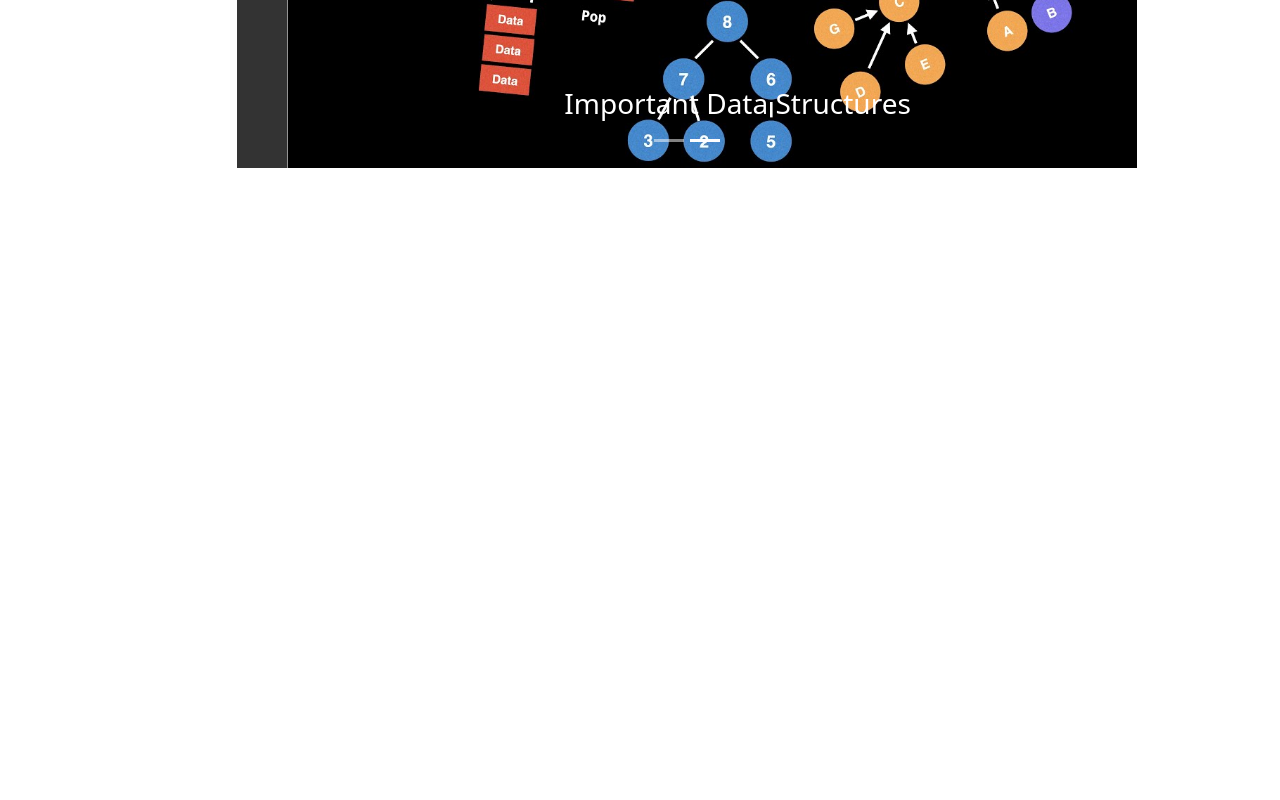
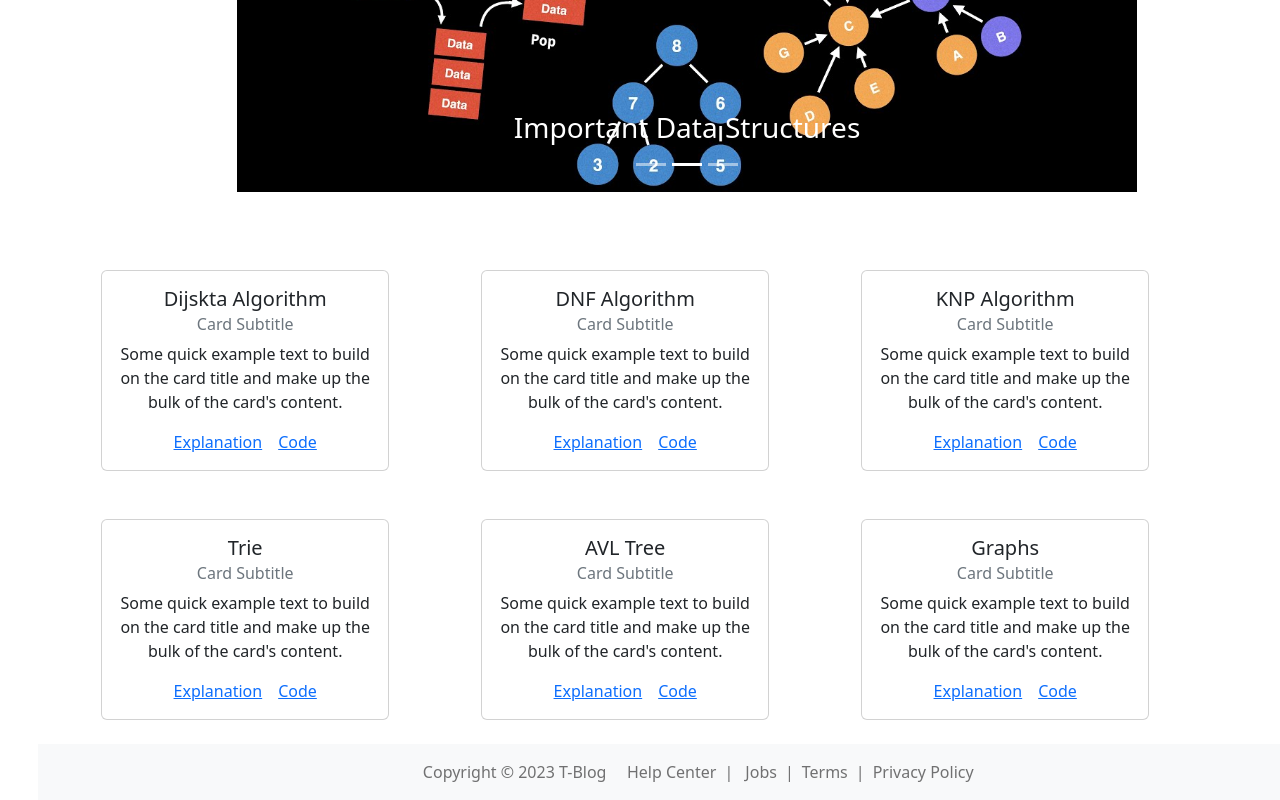
Before and after one commit to skileddeveloperbhardwaj/tech-blog, a React (Create React App) app in the folder tblog-ui/: page / in a window 1280 px wide. Shown: the part 394-1194 px from the top of the page. Before the commit the page ends 800 px from the top, so only its background shows below. Built offline with nearby package versions, Linux system fonts and the light colour scheme.

Commit message:
First Page

```diff
--- a/tblog-ui/package.json
+++ b/tblog-ui/package.json
@@ -1,6 +1,7 @@
 {
   "name": "tblog-ui",
   "version": "0.1.0",
+  "homepage": "https://skileddeveloperbhardwaj.github.io/tech-blog",
   "private": true,
   "dependencies": {
     "@testing-library/jest-dom": "^5.16.5",
--- a/tblog-ui/src/App.js
+++ b/tblog-ui/src/App.js
@@ -1,23 +1,23 @@
 import logo from './logo.svg';
 import './App.css';
+import NavigationBar from './front_page/NavigationBar';
+import CarouselSlides from './front_page/CarouselSlides';
+import TopicsGuide from './front_page/TopicsGrid';
+import DataStructuresTopicsGrid from './front_page/DataStructuresTopicsGrid';
+import Footer from './front_page/Footer';
 
 function App() {
   return (
-    <div className="App">
-      <header className="App-header">
-        <img src={logo} className="App-logo" alt="logo" />
-        <p>
-          Edit <code>src/App.js</code> and save to reload.
-        </p>
-        <a
-          className="App-link"
-          href="https://reactjs.org"
-          target="_blank"
-          rel="noopener noreferrer"
-        >
-          Learn React
-        </a>
-      </header>
+    <div style={{marginLeft: '3%'}} className='App'>
+      <NavigationBar />
+      <br></br>
+      <CarouselSlides/>
+      <br></br><br></br><br></br><br></br><br></br><br></br><br></br><br></br><br></br><br></br><br></br><br></br><br></br><br></br><br></br><br></br>
+      <TopicsGuide/>
+      <br></br><br></br>
+      <DataStructuresTopicsGrid/>
+      <br></br>
+      <Footer/>
     </div>
   );
 }
--- a/tblog-ui/src/front_page/CarouselSlides.js
+++ b/tblog-ui/src/front_page/CarouselSlides.js
@@ -3,6 +3,7 @@ import Carousel from 'react-bootstrap/Carousel';
 import 'bootstrap/dist/css/bootstrap.min.css';
 import firstSlide from '../img/firstSlide.png';
 import secondSlide from '../img/secondSlide.jpg';
+import thirdSlide from '../img/thirdSlide.jpg';
 
 class CarouselSlides extends React.Component {
     constructor(props) {
@@ -11,7 +12,7 @@ class CarouselSlides extends React.Component {
 
     render() {
         return (
-            <div style={{width:'900px', height:'200px', marginLeft:'16%'}}>
+            <div style={{ width: '900px', height: '200px', marginLeft: '16%' }}>
                 <Carousel>
                     <Carousel.Item>
                         <img
@@ -33,6 +34,17 @@ class CarouselSlides extends React.Component {
                             <h3>Important Data Structures</h3>
                         </Carousel.Caption>
                     </Carousel.Item>
+                    <Carousel.Item>
+                        <img
+                            className="d-block w-100"
+                            src={thirdSlide}
+                            alt="Third slide"
+                            style={{height:'506px'}}
+                        />
+                        <Carousel.Caption>
+                            <h3>Machine Learning</h3>
+                        </Carousel.Caption>
+                    </Carousel.Item>
                 </Carousel>
             </div>
         );
--- /dev/null
+++ b/tblog-ui/src/front_page/DataStructuresTopicsGrid.js
@@ -0,0 +1,57 @@
+import Container from 'react-bootstrap/Container';
+import Row from 'react-bootstrap/Row';
+import Col from 'react-bootstrap/Col';
+import Card from 'react-bootstrap/Card';
+
+function DataStructuresTopicsGrid(props) {
+    return (
+        <Container>
+            <Row>
+                <Col xs>
+                    <Card style={{ width: '18rem' }}>
+                        <Card.Body>
+                            <Card.Title>Trie</Card.Title>
+                            <Card.Subtitle className="mb-2 text-muted">Card Subtitle</Card.Subtitle>
+                            <Card.Text>
+                                Some quick example text to build on the card title and make up the
+                                bulk of the card's content.
+                            </Card.Text>
+                            <Card.Link href="#">Explanation</Card.Link>
+                            <Card.Link href="#">Code</Card.Link>
+                        </Card.Body>
+                    </Card>
+                </Col>
+                <Col xs={{ order: 12 }}>
+                    <Card style={{ width: '18rem' }}>
+                        <Card.Body>
+                            <Card.Title>AVL Tree</Card.Title>
+                            <Card.Subtitle className="mb-2 text-muted">Card Subtitle</Card.Subtitle>
+                            <Card.Text>
+                                Some quick example text to build on the card title and make up the
+                                bulk of the card's content.
+                            </Card.Text>
+                            <Card.Link href="#">Explanation</Card.Link>
+                            <Card.Link href="#">Code</Card.Link>
+                        </Card.Body>
+                    </Card>
+                </Col>
+                <Col xs={{ order: 1 }}>
+                    <Card style={{ width: '18rem' }}>
+                        <Card.Body>
+                            <Card.Title>Graphs</Card.Title>
+                            <Card.Subtitle className="mb-2 text-muted">Card Subtitle</Card.Subtitle>
+                            <Card.Text>
+                                Some quick example text to build on the card title and make up the
+                                bulk of the card's content.
+                            </Card.Text>
+                            <Card.Link href="#">Explanation</Card.Link>
+                            <Card.Link href="#">Code</Card.Link>
+                        </Card.Body>
+                    </Card>
+                </Col>
+            </Row>
+        </Container>
+    );
+}
+
+export default DataStructuresTopicsGrid;
--- /dev/null
+++ b/tblog-ui/src/front_page/Footer.js
@@ -0,0 +1,43 @@
+import React from "react";
+import Container from 'react-bootstrap/Container';
+import Nav from 'react-bootstrap/Nav';
+import Navbar from 'react-bootstrap/Navbar';
+
+class Footer extends React.Component {
+    constructor(props) {
+        super(props);
+    }
+
+    render() {
+        return (
+            <>
+                <Navbar bg="light" variant="secondary">
+                    <Container style={{ marginLeft: '30%' }}>
+                        <Nav className="me-auto">
+                            <Navbar.Text>
+                                Copyright © 2023 T-Blog {' '}&nbsp;&nbsp;
+                            </Navbar.Text>
+                            <Navbar.Text>
+                                {"  "}
+                            </Navbar.Text>
+                            <Nav.Link href="#home">{' '}Help Center</Nav.Link>
+                            <Navbar.Text>
+                                |&nbsp;
+                            </Navbar.Text>
+                            <Nav.Link href="#features">{' '}Jobs</Nav.Link>
+                            <Navbar.Text>
+                                |
+                            </Navbar.Text>
+                            <Nav.Link href="#pricing">{' '}Terms</Nav.Link>
+                            <Navbar.Text>
+                                |
+                            </Navbar.Text>
+                            <Nav.Link href="#pricing">{' '}Privacy Policy</Nav.Link>
+                        </Nav>
+                    </Container>
+                </Navbar>
+            </>)
+    }
+}
+
+export default Footer;
--- a/tblog-ui/src/front_page/NavigationBar.js
+++ b/tblog-ui/src/front_page/NavigationBar.js
@@ -14,7 +14,7 @@ class NavigationBar extends React.Component {
 
     render() {
         return (
-            <Navbar bg="light" expand="lg">
+            <Navbar bg="info" expand="lg">
               <Container fluid>
                 <Navbar.Brand href="#">T-Blog</Navbar.Brand>
                 <Navbar.Toggle aria-controls="navbarScroll" />
@@ -25,6 +25,8 @@ class NavigationBar extends React.Component {
                     navbarScroll
                   >
                     <Nav.Link href="#action1">Home</Nav.Link>
+                    <Nav.Link href="#action2">Problems</Nav.Link>
+                    <Nav.Link href="#action2">Data Structures</Nav.Link>
                     <Nav.Link href="#action2">Hot Topics</Nav.Link>
                     <NavDropdown title="About" id="navbarScrollingDropdown">
                       <NavDropdown.Item href="#action3">Contact US</NavDropdown.Item>
--- /dev/null
+++ b/tblog-ui/src/front_page/TopicsGrid.js
@@ -0,0 +1,57 @@
+import Container from 'react-bootstrap/Container';
+import Row from 'react-bootstrap/Row';
+import Col from 'react-bootstrap/Col';
+import Card from 'react-bootstrap/Card';
+
+function TopicsGuide(props) {
+    return (
+        <Container>
+            <Row>
+                <Col xs>
+                    <Card style={{ width: '18rem' }}>
+                        <Card.Body>
+                            <Card.Title>Dijskta Algorithm</Card.Title>
+                            <Card.Subtitle className="mb-2 text-muted">Card Subtitle</Card.Subtitle>
+                            <Card.Text>
+                                Some quick example text to build on the card title and make up the
+                                bulk of the card's content.
+                            </Card.Text>
+                            <Card.Link href="#">Explanation</Card.Link>
+                            <Card.Link href="#">Code</Card.Link>
+                        </Card.Body>
+                    </Card>
+                </Col>
+                <Col xs={{ order: 12 }}>
+                    <Card style={{ width: '18rem' }}>
+                        <Card.Body>
+                            <Card.Title>DNF Algorithm</Card.Title>
+                            <Card.Subtitle className="mb-2 text-muted">Card Subtitle</Card.Subtitle>
+                            <Card.Text>
+                                Some quick example text to build on the card title and make up the
+                                bulk of the card's content.
+                            </Card.Text>
+                            <Card.Link href="#">Explanation</Card.Link>
+                            <Card.Link href="#">Code</Card.Link>
+                        </Card.Body>
+                    </Card>
+                </Col>
+                <Col xs={{ order: 1 }}>
+                    <Card style={{ width: '18rem' }}>
+                        <Card.Body>
+                            <Card.Title>KNP Algorithm</Card.Title>
+                            <Card.Subtitle className="mb-2 text-muted">Card Subtitle</Card.Subtitle>
+                            <Card.Text>
+                                Some quick example text to build on the card title and make up the
+                                bulk of the card's content.
+                            </Card.Text>
+                            <Card.Link href="#">Explanation</Card.Link>
+                            <Card.Link href="#">Code</Card.Link>
+                        </Card.Body>
+                    </Card>
+                </Col>
+            </Row>
+        </Container>
+    );
+}
+
+export default TopicsGuide;
--- a/tblog-ui/src/index.js
+++ b/tblog-ui/src/index.js
@@ -3,17 +3,12 @@ import ReactDOM from 'react-dom/client';
 import './index.css';
 import App from './App';
 import reportWebVitals from './reportWebVitals';
-import NavigationBar from './front_page/NavigationBar';
-import CarouselSlides from './front_page/CarouselSlides';
 import 'bootstrap/dist/css/bootstrap.min.css';
 
 const root = ReactDOM.createRoot(document.getElementById('root'));
 root.render(
   <React.StrictMode>
-    <div style={{marginLeft: '3%'}}>
-      <NavigationBar />
-      <CarouselSlides/>
-    </div>
+    <App/>
   </React.StrictMode>
 );
 
```
Also changed, not shown: tblog-ui/src/img/thirdSlide.jpg (added).
